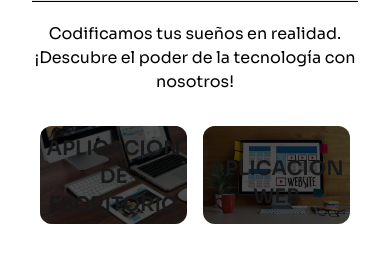
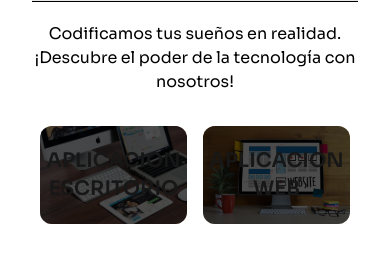
Before and after one commit to jcolavita/portfolio, a Next.js app: page / in a window 390 px wide. Shown: the part 920-1194 px from the top of the page. Built offline with nearby package versions, Linux system fonts and the light colour scheme.

Commit message:
fix services "aplicacion escritorio" text title

```diff
--- a/src/app/components/sections/servicesSection/services.jsx
+++ b/src/app/components/sections/servicesSection/services.jsx
@@ -21,18 +21,21 @@ export default function services() {
         <div className=" group md:w-[40%] w-[45%] bg-white relative rounded-xl flex overflow-hidden hover:scale-105 transition-all ease-in-out duration-200 ">
           <div className="w-full md:h-0 h-full absolute bg-black/70 md:group-hover:h-full transition-all ease-in-out duration-300"></div>
           <Image src={appEscritorio} alt="Aps de escritorio " />
-
-          <h3 className=" md:group-hover:opacity-100 md:opacity-0 opacity-100 transition-all ease-in-out duration-300  md:w-[350px] w-auto md:h-10 h-20 absolute left-0 right-0 bottom-0 top-0 m-auto text-center font-semibold md:text-4xl text-xl  ">
-            APLICACION DE ESCRITORIO
-          </h3>
+          <div className="flex items-center justify-center absolute left-0 top-0 right-0 bottom-0 m-auto ">
+            <h3 className=" md:group-hover:opacity-100 md:opacity-0 opacity-100 transition-all ease-in-out duration-300  text-center font-semibold md:text-4xl text-xl  ">
+              APLICACION ESCRITORIO
+            </h3>
+          </div>
         </div>
         <div className=" group md:w-[40%] w-[45%] md:hover:scale-105 transition-all ease-in-out duration-200 bg-white relative rounded-xl flex overflow-hidden ">
           <div className="w-full md:h-0 h-full absolute bg-black/70 md:group-hover:h-full transition-all ease-in-out duration-300"></div>
           <Image src={appWeb} alt="Aps de escritorio " />
 
-          <h3 className=" md:group-hover:opacity-100 md:opacity-0 opacity-100 transition-all ease-in-out duration-300  md:w-[300px] w-auto h-10 absolute left-0 right-0 bottom-0 top-0 m-auto text-center font-semibold md:text-4xl text-xl  ">
-            APLICACION WEB
-          </h3>
+          <div className="flex items-center justify-center absolute left-0 top-0 right-0 bottom-0 m-auto ">
+            <h3 className=" md:group-hover:opacity-100 md:opacity-0 opacity-100 transition-all ease-in-out duration-300  text-center  font-semibold md:text-4xl text-xl  ">
+              APLICACION WEB
+            </h3>
+          </div>
         </div>
       </div>
     </section>
```
